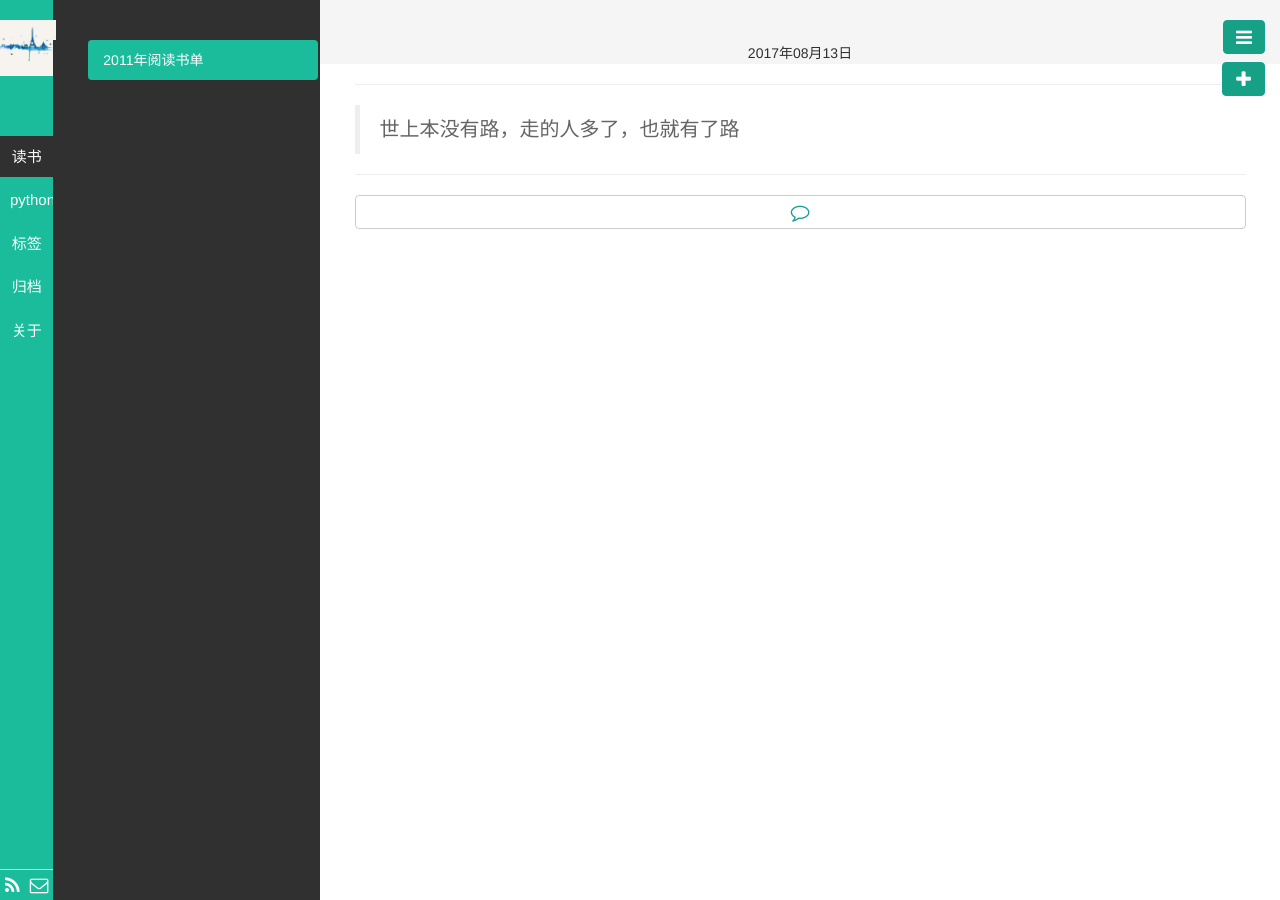
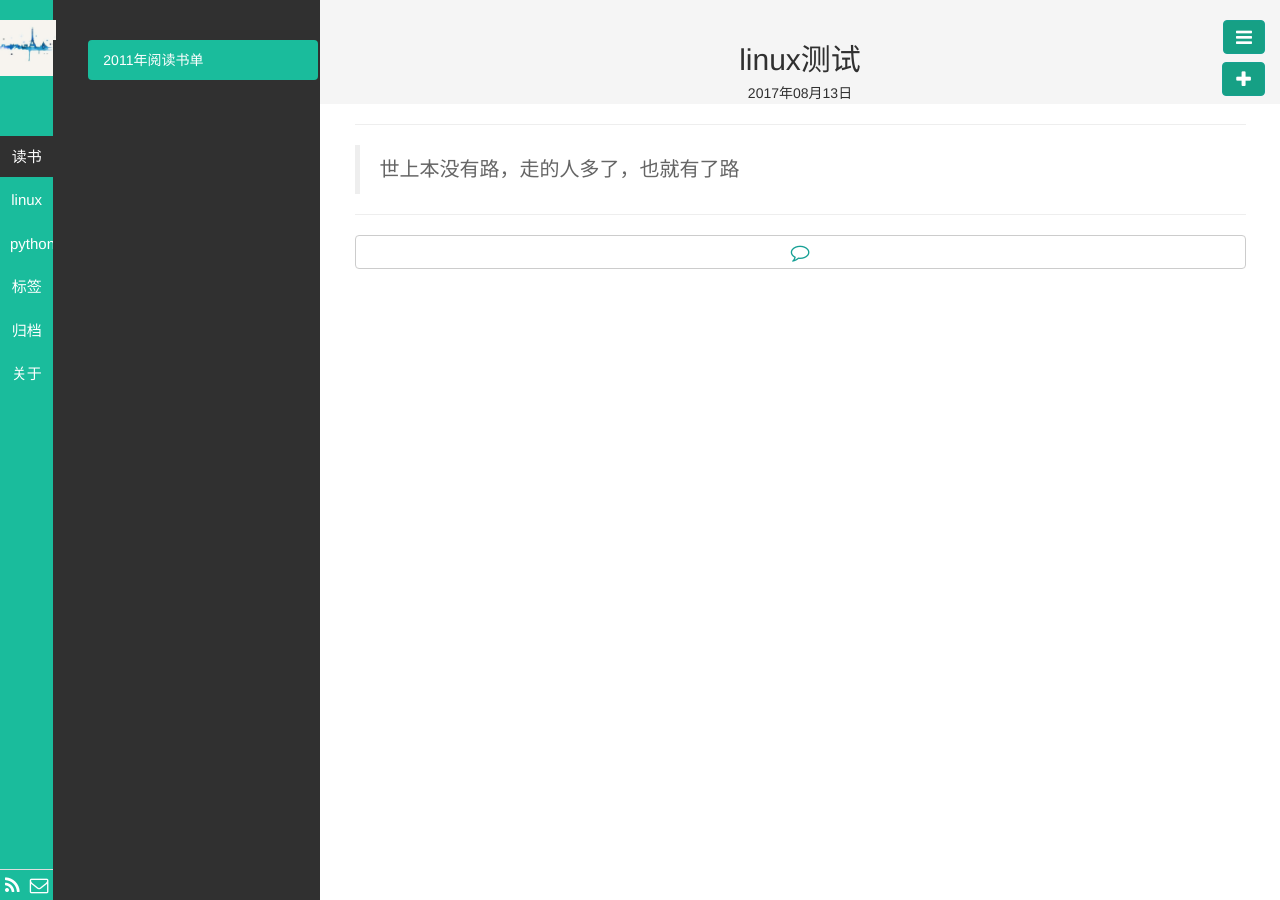
Before and after one commit to Longhaier/longhaier.github.io, a Jekyll site: the page built from _posts/linux/2017-08-13-test.md, in a window 1280 px wide. Built offline with Jekyll 4.4.1, drawn with Linux system fonts in a browser that asks for light colours; our own code applies the rules of GitHub Pages for plain Markdown files; Markdown is read by kramdown in place of the engine named in the settings.

Commit message:
Update 2017-08-13-test.md

```diff
--- a/_posts/linux/2017-08-13-test.md
+++ b/_posts/linux/2017-08-13-test.md
@@ -1,8 +1,8 @@
 ---
 layout: post
-title: linux test 文档
-category:linux
-tags:linux
+title: linux测试
+category: linux
+tags: linux
 keywords:
 description:
 ---
```
